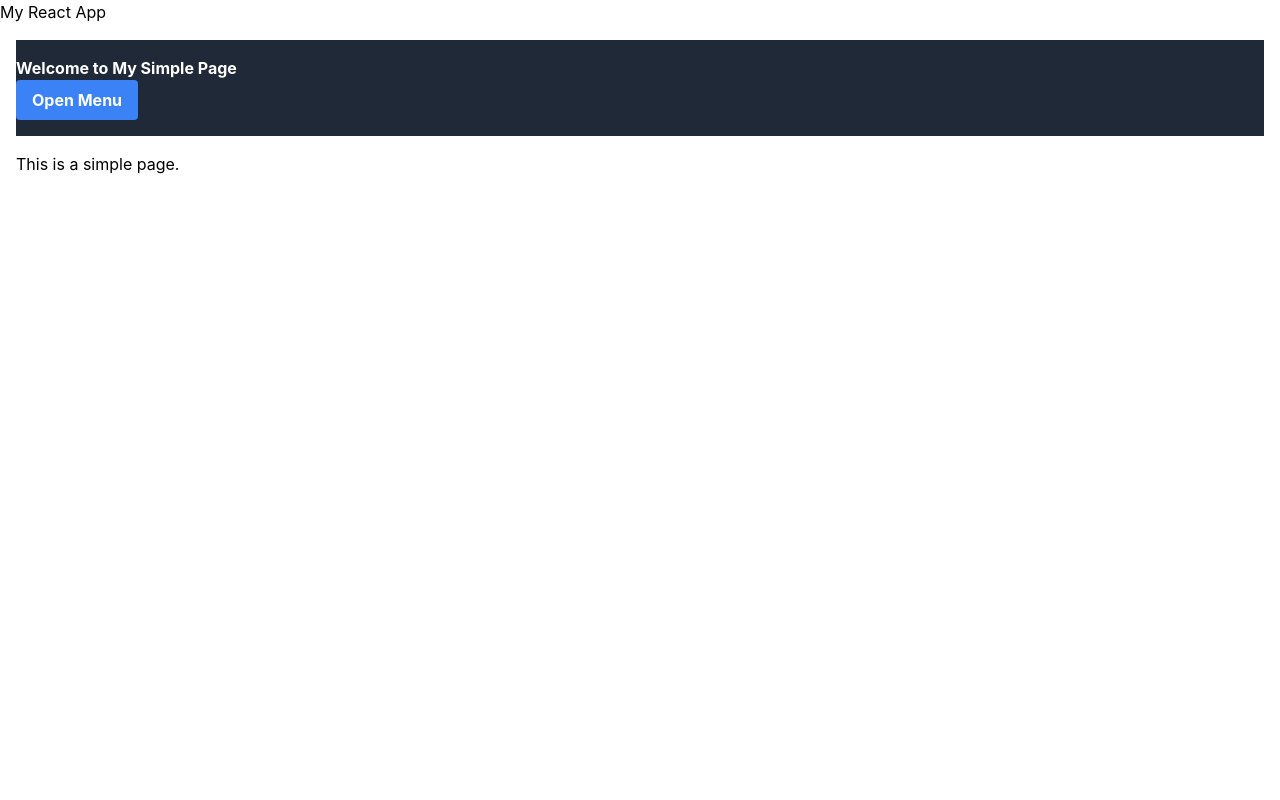
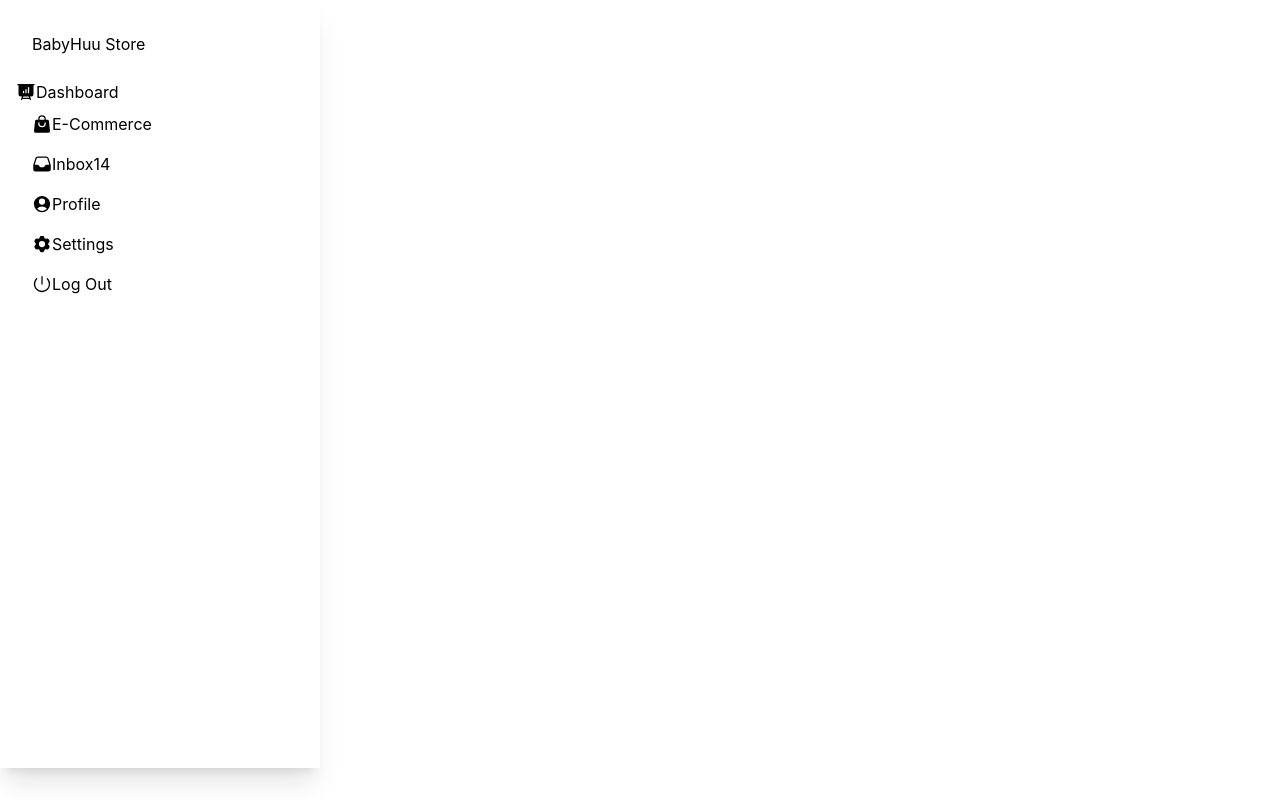
Before and after one commit to edo2019/edoSys_react, a React (Create React App) app: page / in a window 1280 px wide. Built offline with nearby package versions, Linux system fonts and the light colour scheme.

Commit message:
side bar changes

```diff
--- a/package.json
+++ b/package.json
@@ -3,6 +3,8 @@
   "version": "0.1.0",
   "private": true,
   "dependencies": {
+    "@heroicons/react": "^2.1.3",
+    "@material-tailwind/react": "^2.1.9",
     "@testing-library/jest-dom": "^5.17.0",
     "@testing-library/react": "^13.4.0",
     "@testing-library/user-event": "^13.5.0",
--- a/src/App.js
+++ b/src/App.js
@@ -1,5 +1,5 @@
 import React from "react";
-import SimplePage from "./SimplePage";
+import DefaultSidebar from "./DefaultSidebar";
 
 //import logo from './logo.svg';
 //import './App.css';
@@ -8,10 +8,10 @@ function App() {
   return (
     <div className="App">
       <header className="App-header">
-        <h1>My React App</h1>
+        <h1></h1>
       </header>
       <main>
-        <SimplePage/>
+        <DefaultSidebar />
       </main>
     </div>
   );
--- /dev/null
+++ b/src/DefaultSidebar.js
@@ -0,0 +1,78 @@
+import React from "react";
+import {
+  Card,
+  Typography,
+  List,
+  ListItem,
+  ListItemPrefix,
+  ListItemSuffix,
+  Chip,
+} from "@material-tailwind/react";
+import {
+  PresentationChartBarIcon,
+  ShoppingBagIcon,
+  UserCircleIcon,
+  Cog6ToothIcon,
+  InboxIcon,
+  PowerIcon,
+} from "@heroicons/react/24/solid";
+
+export function DefaultSidebar() {
+  return (
+    <Card className="h-[calc(100vh-2rem)] w-full max-w-[20rem] p-4 shadow-xl shadow-blue-gray-900/5">
+      <div className="mb-2 p-4">
+        <Typography variant="h5" color="blue-gray">
+          BabyHuu Store
+        </Typography>
+      </div>
+      <List className="flex flex-col">
+        <ListItem className="flex items-center">
+          <ListItemPrefix>
+            <PresentationChartBarIcon className="h-5 w-5" />
+          </ListItemPrefix>
+          Dashboard
+        </ListItem>
+        <ListItem className="px-4 py-2">
+          <ListItemPrefix>
+            <ShoppingBagIcon className="h-5 w-5" />
+          </ListItemPrefix>
+          E-Commerce
+        </ListItem>
+        <ListItem className="px-4 py-2">
+          <ListItemPrefix>
+            <InboxIcon className="h-5 w-5" />
+          </ListItemPrefix>
+          Inbox
+          <ListItemSuffix>
+            <Chip
+              value="14"
+              size="sm"
+              variant="ghost"
+              color="blue-gray"
+              className="rounded-full"
+            />
+          </ListItemSuffix>
+        </ListItem>
+        <ListItem className="px-4 py-2">
+          <ListItemPrefix>
+            <UserCircleIcon className="h-5 w-5" />
+          </ListItemPrefix>
+          Profile
+        </ListItem>
+        <ListItem className="px-4 py-2">
+          <ListItemPrefix>
+            <Cog6ToothIcon className="h-5 w-5" />
+          </ListItemPrefix>
+          Settings
+        </ListItem>
+        <ListItem className="px-4 py-2">
+          <ListItemPrefix>
+            <PowerIcon className="h-5 w-5" />
+          </ListItemPrefix>
+          Log Out
+        </ListItem>
+      </List>
+    </Card>
+  );
+}
+export default DefaultSidebar;
--- a/src/SimplePage.js
+++ /dev/null
@@ -1,44 +0,0 @@
-import React, { useState } from "react";
-
-const SimplePage = () => {
-  // Define state using useState hook
-  const [isMenuOpen, setIsMenuOpen] = useState(false);
-
-  // Event handler function to toggle menu
-  const toggleMenu = () => {
-    setIsMenuOpen(!isMenuOpen);
-  };
-
-  return (
-    <div className="container mx-auto p-4">
-      {/* Basic layout with padding */}
-      <nav className="navbar bg-gray-800 text-white py-4">
-        {/* Gray background, white text */}
-        <div className="navbar-brand flex items-center">
-          <h1 className="font-bold">Welcome to My Simple Page</h1>
-        </div>
-        <button
-          className="menu-toggle bg-blue-500 hover:bg-blue-700 text-white font-bold py-2 px-4 rounded"
-          onClick={toggleMenu}
-        >
-          {isMenuOpen ? "Close Menu" : "Open Menu"}
-        </button>
-      </nav>
-      <div
-        className={`sidebar bg-gray-200 w-64 ${isMenuOpen ? "block" : "hidden"}`}
-      >
-        {/* Expand sidebar on open */}
-        <ul className="list-reset">
-          <li className="py-2">Menu Item 1</li>
-          <li className="py-2">Menu Item 2</li>
-          <li className="py-2">Menu Item 3</li>
-        </ul>
-      </div>
-      <div className="content">
-        <p className="mt-4">This is a simple page.</p>
-      </div>
-    </div>
-  );
-};
-
-export default SimplePage;
```
Also changed, not shown: 1 other file (tests, documents, lock files or other folders).
